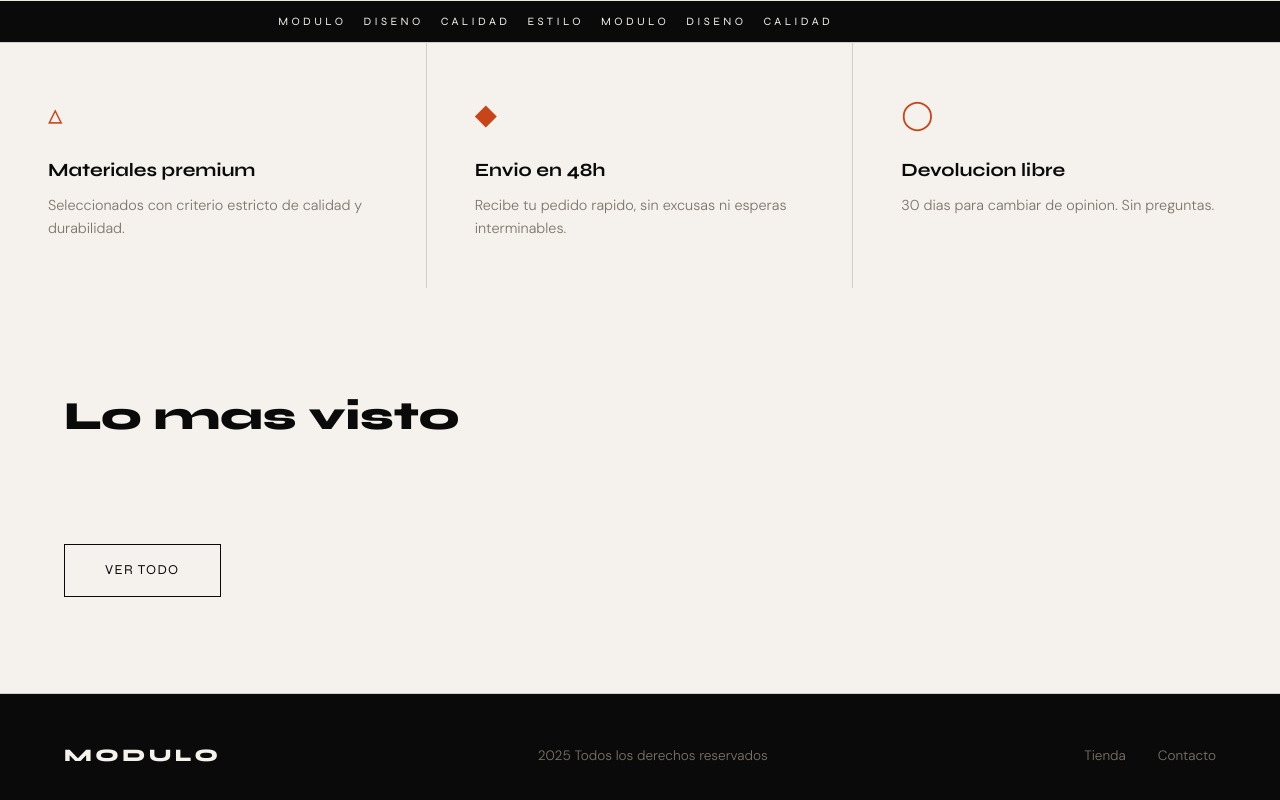
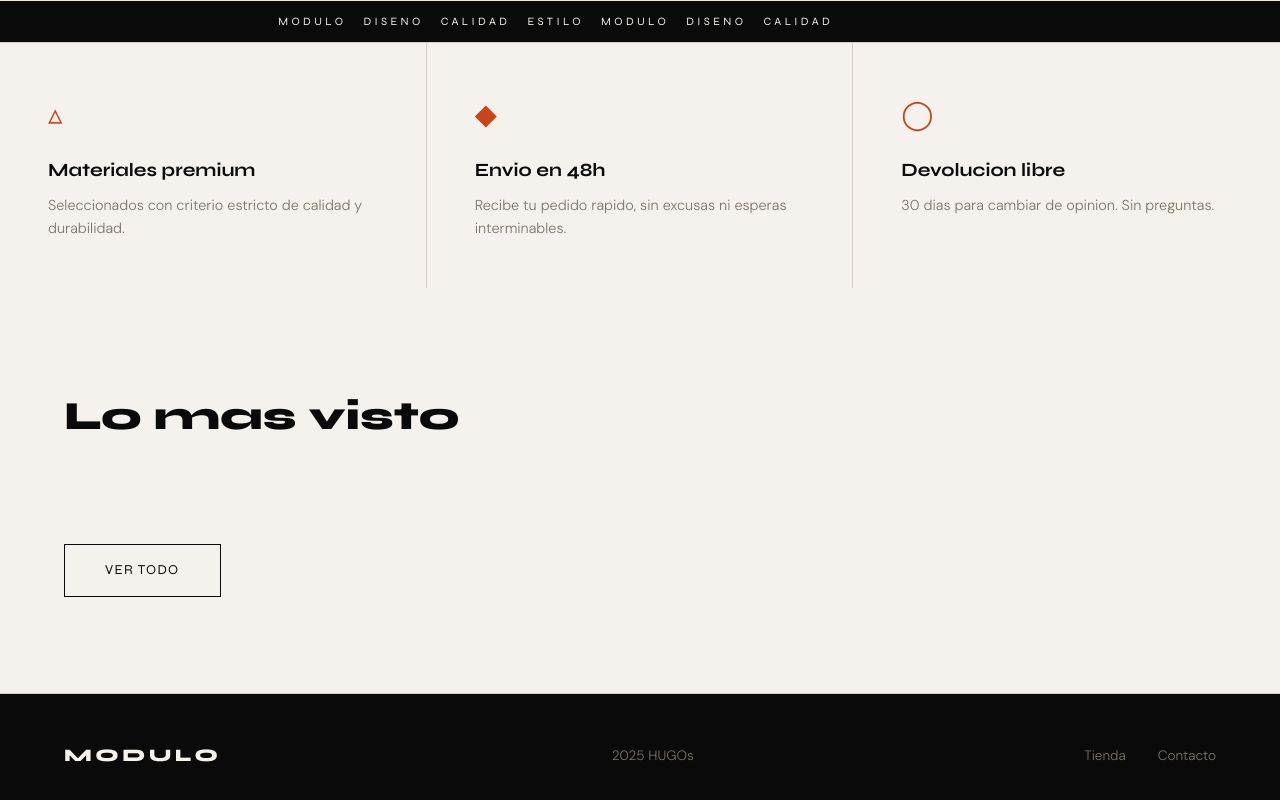
Before and after one commit to keyrafelipez3-droid/web-tienda, a plain HTML site: page tienda/index.html in a window 1280 px wide. Shown: the part 774-1574 px from the top of the page. Drawn offline with Linux system fonts and the light colour scheme.

Commit message:
Update index.html

```diff
--- a/tienda/index.html
+++ b/tienda/index.html
@@ -48,7 +48,7 @@
 </section>
 <footer class="footer">
   <span class="footer-logo">MODULO</span>
-  <p>2025 Todos los derechos reservados</p>
+  <p>2025 HUGOs</p>
   <div class="footer-links">
     <a href="productos.html">Tienda</a>
     <a href="contacto.html">Contacto</a>
```
